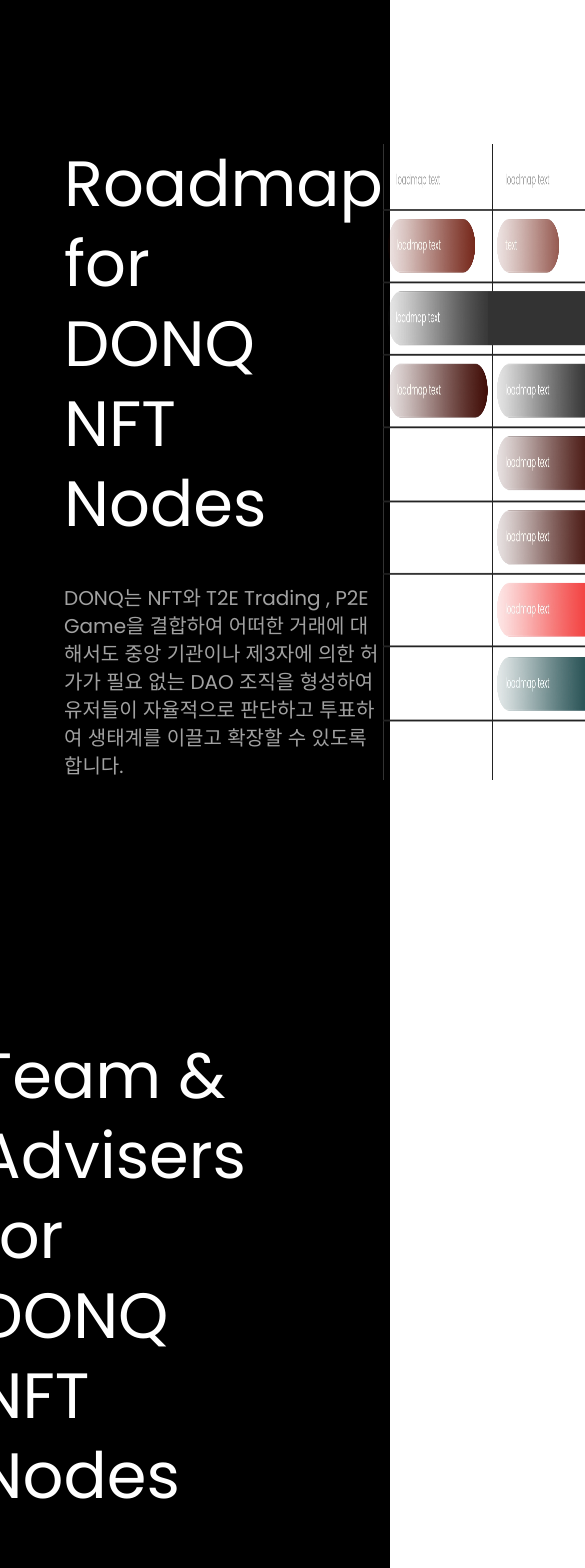
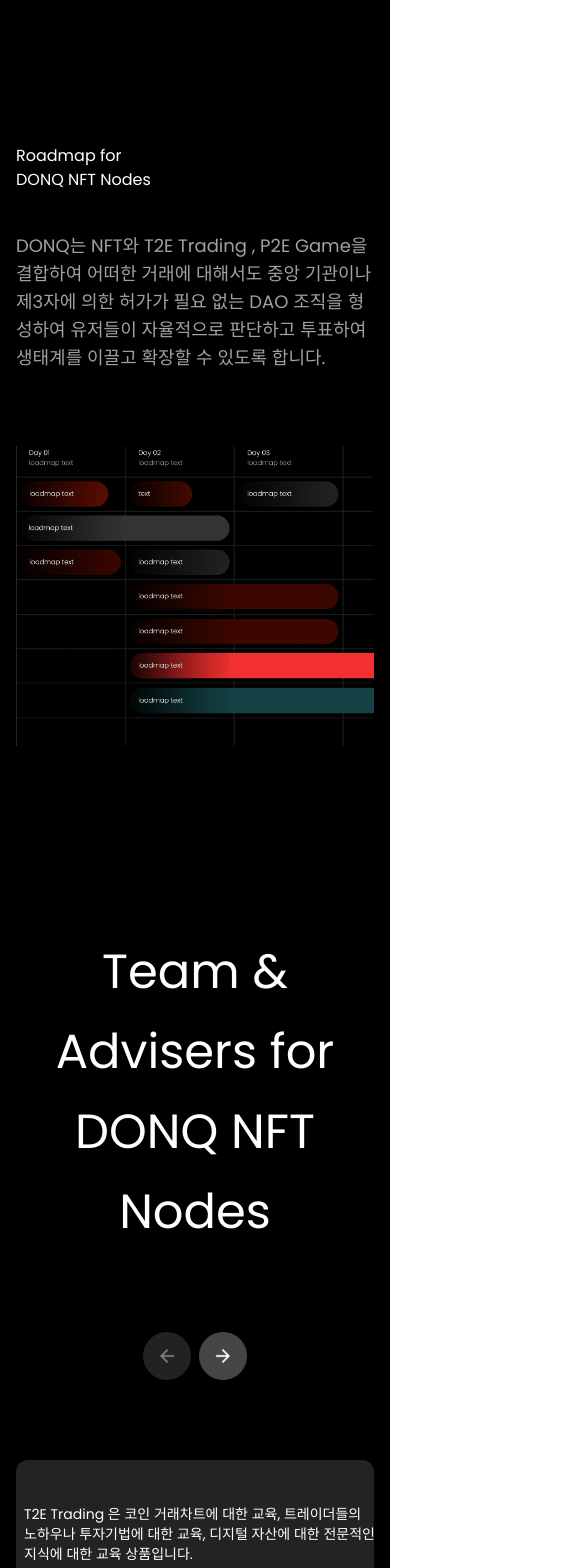
Before and after one commit to tientien1103/donthepia, a Next.js app in the folder donthepia/: page /main-dark in a window 390 px wide. Shown: the top 1568 px of the page, 585 px wide, since content can reach past the window. Built offline with nearby package versions, Linux system fonts and the light colour scheme.

Commit message:
feat: responsive for main dark page

```diff
--- a/donthepia/src/app/main-dark/page.tsx
+++ b/donthepia/src/app/main-dark/page.tsx
@@ -10,12 +10,12 @@
   return (
     <main className="min-h-screen bg-black w-full">
       <section className="pt-36 pb-28">
-        <Container className="flex justify-between">
-          <div className="space-y-10 pl-12">
-            <h3 className="text-[64px] leading-[80px] text-white">
+        <Container className="flex lg:flex-row flex-col justify-between">
+          <div className="space-y-10 lg:pl-12">
+            <h3 className="2xl:text-[64px] 2xl:leading-[80px] lg:text-5xl text-white">
               Roadmap for <br /> DONQ NFT Nodes
             </h3>
-            <p className="text-xl text-[#a1a1a1] max-w-[571px]">
+            <p className="2xl:text-xl text-lg text-[#a1a1a1] max-w-[571px]">
               DONQ는 NFT와 T2E Trading , P2E Game을 결합하여 어떠한 거래에
               대해서도 중앙 기관이나 제3자에 의한 허가가 필요 없는 DAO 조직을
               형성하여 유저들이 자율적으로 판단하고 투표하여 생태계를 이끌고
@@ -27,14 +27,15 @@
             alt="img-loadmap"
             width={860}
             height={748}
+            className="2xl:w-[860px] 2xl:h-[748px] lg:w-[560px] h-[448px] w-full object-contain"
           />
         </Container>
       </section>
 
-      <section className="pt-36 pb-44">
+      <section className="lg:pt-36 lg:pb-44 pt-0 pb-0">
         <Container>
-          <div className="flex justify-end pr-32">
-            <h3 className="text-[64px] leading-[80px] text-white">
+          <div className="flex justify-center 2xl:justify-end 2xl:pr-32">
+            <h3 className="lg:text-[64px] text-5xl leading-[80px] text-white 2xl:text-start text-center">
               Team & Advisers for <br /> DONQ NFT Nodes
             </h3>
           </div>
@@ -42,9 +43,9 @@
         </Container>
       </section>
 
-      <section className="py-[300px] w-full">
-        <Container className="overflow-hidden">
-          <div className="flex gap-24 w-[1920px]">
+      <section className="lg:py-[300px] py-[100px] w-full">
+        <Container className="lg:overflow-hidden">
+          <div className="flex flex-col justify-center items-center lg:flex-row gap-24 lg:w-[1920px] w-full">
             {PARTNER_LIST.map((partner, index) => (
               <div key={`partner ${index + 1}`}>
                 <Image
@@ -62,11 +63,11 @@
 
       <section className="py-36">
         <Container className="grid grid-cols-2">
-          <h3 className="text-[64px] leading-[80px] text-white ml-11">
+          <h3 className="lg:text-[64px] lg:leading-[80px] text-5xl text-white ml-11 lg:col-span-1 col-span-2">
             If you have questions, <br />
             see our FAQ
           </h3>
-          <div className="mt-60 space-y-12">
+          <div className="lg:mt-60 mt-32 space-y-12 lg:col-span-1 col-span-2">
             {FAQ_LIST.map((ques, index) => (
               <div key={`FAQ ${index + 1}`} className="flex justify-between">
                 <div className="flex gap-9">
@@ -83,7 +84,7 @@
                   alt={ques.icon}
                   width={24}
                   height={24}
-                  className="object-contain"
+                  className="object-contain lg:self-center self-start"
                 />
               </div>
             ))}
@@ -92,9 +93,9 @@
       </section>
 
       <section className="bg-[#232323]">
-        <Container className="relative py-[300px]">
+        <Container className="relative lg:py-[300px] py-[150px]">
           <div>
-            <h1 className="text-[129px] leading-[144px] text-white text-center uppercase mb-[50px]">
+            <h1 className="lg:text-[129px] text-6xl leading-[144px] text-white text-center uppercase mb-[50px]">
               Donthepia
             </h1>
             <p className="text-xl text-[#878787] mb-[80px] text-center">
@@ -111,32 +112,34 @@
             alt="img-bottom-01"
             width={253}
             height={253}
-            className="object-contain absolute top-0 left-[260px]"
+            className="object-contain hidden lg:block absolute top-0 left-[260px]"
           />
           <Image
             src="/main-dark/img-bottom-02.webp"
             alt="img-bottom-02"
             width={461}
             height={259}
-            className="object-contain absolute top-[500px] -left-52"
+            className="object-contain hidden lg:block absolute top-[500px] -left-52"
           />
           <Image
             src="/main-dark/img-bottom-03.webp"
             alt="img-bottom-03"
             width={348}
             height={348}
-            className="object-contain absolute top-[400px] right-[250px]"
+            className="object-contain hidden lg:block absolute top-[400px] 2xl:right-[250px] right-0 2xl:w-[348px] 2xl:h-[348px] w-[300px] h-[300px]"
           />
         </Container>
       </section>
 
-      <footer className="bg-[#232323] pb-12 px-12">
-        <div className="flex justify-between items-end">
-          <div className="flex gap-[264px]">
-            <p className="text-base text-white">
+      <footer className="bg-[#232323] pb-12 lg:px-12 px-6">
+        <div className="flex lg:flex-row flex-col gap-10 lg:gap-0 justify-between lg:items-end items-center">
+          <div className="flex lg:flex-row flex-col lg:gap-[264px] gap-10">
+            <p className="lg:text-base text-sm text-white whitespace-nowrap">
               COPYRIGHT 2024. DONTHEPIA INC. ALL RIGHTS RESERVED.
             </p>
-            <p className="text-base text-white">MAIL@DONTHEPIA.COM</p>
+            <p className="lg:text-base text-sm text-white">
+              MAIL@DONTHEPIA.COM
+            </p>
           </div>
 
           <div className="flex space-x-4">
--- a/donthepia/src/components/main-dark/Carousel.tsx
+++ b/donthepia/src/components/main-dark/Carousel.tsx
@@ -41,7 +41,7 @@
     : true;
   return (
     <>
-      <div className="flex gap-2 py-20 pl-12">
+      <div className="flex items-center justify-center lg:justify-start lg:items-start gap-2 py-20 lg:pl-12">
         <button
           onClick={handlePrev}
           disabled={isDisabledPrev}
@@ -83,14 +83,14 @@
           <div
             key={`member ${index + 1}`}
             className={clsx(
-              "bg-[#232323] py-11 px-10 rounded-xl space-y-[75px] w-[500px] h-[280px] snap-start -translate-x-16"
+              "bg-[#232323] py-11 lg:px-10 px-2 rounded-xl space-y-10 lg:space-y-[75px] lg:w-[500px] lg:h-[280px] w-full snap-start lg:-translate-x-16"
               // {
               //   "mt-7": member.avatar === "avatar2",
               //   "mt-[92px]": member.avatar === "avatar3",
               // }
             )}
           >
-            <p className="text-base text-white">
+            <p className="lg:text-base text-sm text-white">
               T2E Trading 은 코인 거래차트에 대한 교육, 트레이더들의 <br />
               노하우나 투자기법에 대한 교육, 디지털 자산에 대한 전문적인
               <br /> 지식에 대한 교육 상품입니다.
```
